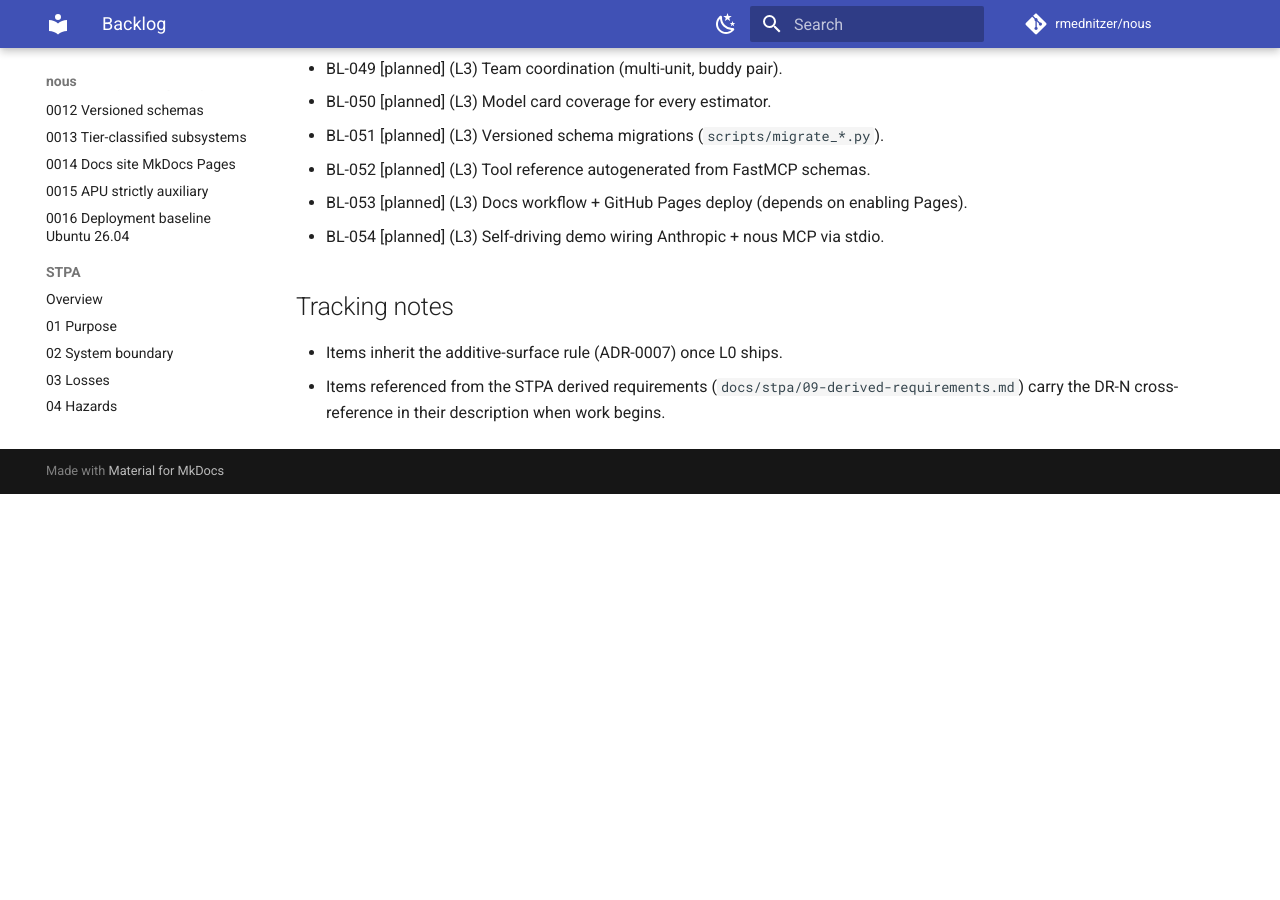
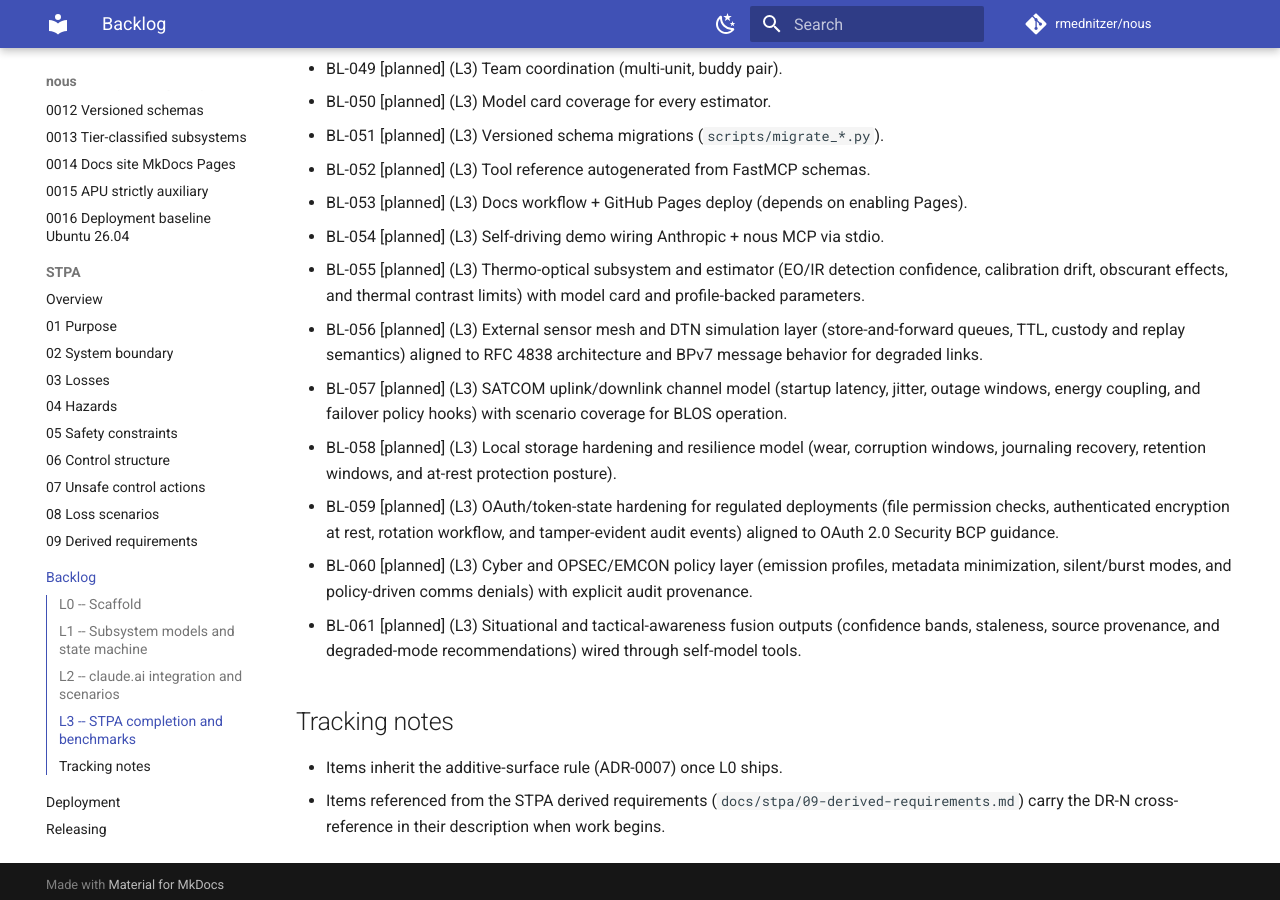
Before and after one commit to rmednitzer/nous, an MkDocs documentation site: the page built from docs/backlog.md, in a window 1280 px wide and 900 px high, scrolled down 2433 px. Built offline with MkDocs 1.6.1 and Material for MkDocs 9.7.7, drawn with Linux system fonts in a browser that asks for light colours; comment, search, counter and statistics services are not loaded; before the commit the page ends 2927 px from its top, so only the background shows below that.

Commit message:
docs: add backlog items for realism and security roadmap
Signed-off-by: Codex <codex@openai.com>

```diff
--- a/docs/backlog.md
+++ b/docs/backlog.md
@@ -73,6 +73,13 @@ possible.
 - BL-052 [planned] (L3) Tool reference autogenerated from FastMCP schemas.
 - BL-053 [planned] (L3) Docs workflow + GitHub Pages deploy (depends on enabling Pages).
 - BL-054 [planned] (L3) Self-driving demo wiring Anthropic + nous MCP via stdio.
+- BL-055 [planned] (L3) Thermo-optical subsystem and estimator (EO/IR detection confidence, calibration drift, obscurant effects, and thermal contrast limits) with model card and profile-backed parameters.
+- BL-056 [planned] (L3) External sensor mesh and DTN simulation layer (store-and-forward queues, TTL, custody and replay semantics) aligned to RFC 4838 architecture and BPv7 message behavior for degraded links.
+- BL-057 [planned] (L3) SATCOM uplink/downlink channel model (startup latency, jitter, outage windows, energy coupling, and failover policy hooks) with scenario coverage for BLOS operation.
+- BL-058 [planned] (L3) Local storage hardening and resilience model (wear, corruption windows, journaling recovery, retention windows, and at-rest protection posture).
+- BL-059 [planned] (L3) OAuth/token-state hardening for regulated deployments (file permission checks, authenticated encryption at rest, rotation workflow, and tamper-evident audit events) aligned to OAuth 2.0 Security BCP guidance.
+- BL-060 [planned] (L3) Cyber and OPSEC/EMCON policy layer (emission profiles, metadata minimization, silent/burst modes, and policy-driven comms denials) with explicit audit provenance.
+- BL-061 [planned] (L3) Situational and tactical-awareness fusion outputs (confidence bands, staleness, source provenance, and degraded-mode recommendations) wired through self-model tools.
 
 ## Tracking notes
 
```
